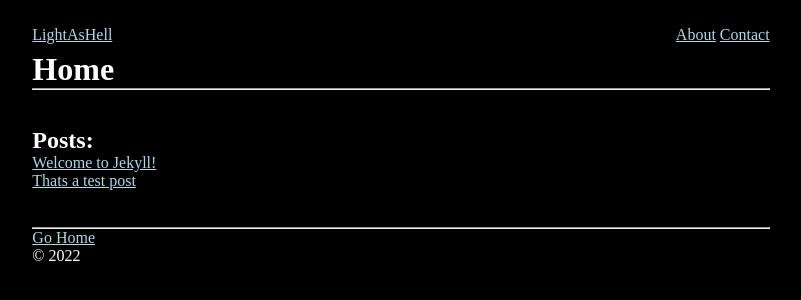
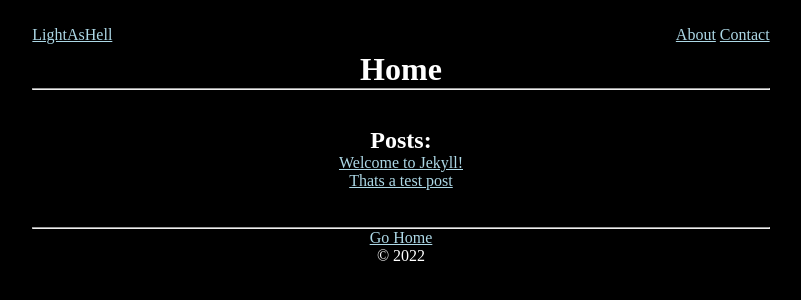
Before and after one commit to ig-oramos/jekyll, a Jekyll site: the page built from index.md, in a window 1280 px wide. Shown: the top 300 px of the page, without its empty margins (239-1040 px from the left). Built offline with Jekyll 4.4.1, drawn with Linux system fonts in a browser that asks for light colours.

Commit message:
Centralized contents

```diff
--- a/_includes/footer.html
+++ b/_includes/footer.html
@@ -1,5 +1,5 @@
 <hr>
-<footer>
+<footer class="text-center">
     <a href="{{ '/' | relative_url}}">Go Home</a></h1>
     <p>&copy; 2022</p>
 </footer>
--- a/_includes/header.html
+++ b/_includes/header.html
@@ -10,6 +10,6 @@
             </ul>
         </nav>
     </div>
-    <h1>{{ page.title }}</h1>
+    <h1 class="text-center">{{ page.title }}</h1>
     <hr>
 </header>
--- a/_layouts/default.html
+++ b/_layouts/default.html
@@ -1,6 +1,6 @@
 {% include head.html %}
     {% include header.html %}
-    <div class="content">
+    <div class="content text-center">
         {{ content }}
     </div>
 {% include footer.html %}
--- a/_layouts/home.html
+++ b/_layouts/home.html
@@ -2,7 +2,7 @@
 
 {% include header.html %}
 
-<div class="content">
+<div class="content text-center">
     {{ content }}
 </div>
 {% include footer.html %}
--- a/_layouts/post.html
+++ b/_layouts/post.html
@@ -1,6 +1,6 @@
 {% include head.html %}
 {% include header.html %}
-<div class="content">
+<div class="content text-center">
     {{ content }}
 </div>
 {% include footer.html %}
--- a/assets/css/main.css
+++ b/assets/css/main.css
@@ -9,6 +9,7 @@ a { color: lightblue }
 
 /* Centralizing content */
 .center { width: 60%; margin: 0 20%; }
+.text-center { text-align: center; }
 
 /* Menu config */
 #menu { margin-bottom: 1%; }
```
